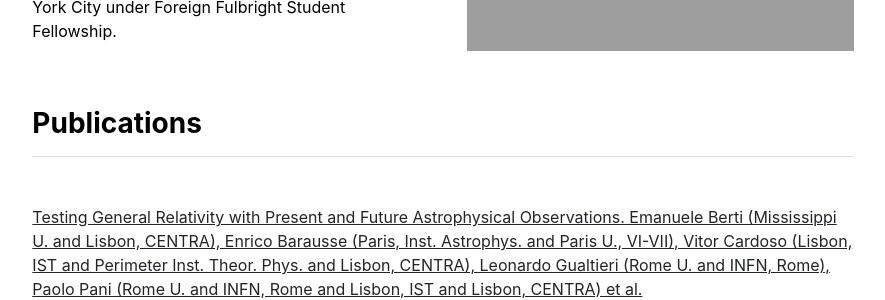
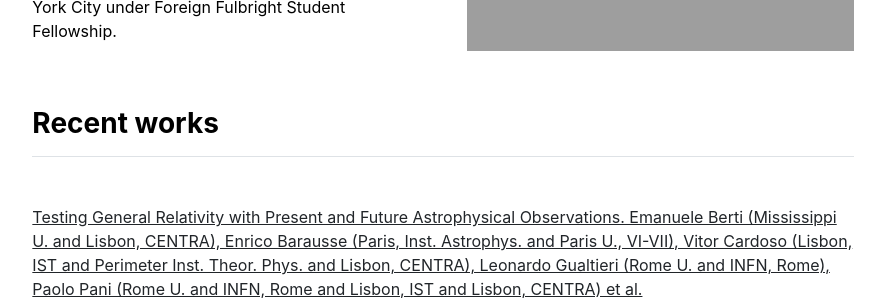
Before and after one commit to masud90/masud90.github.io, a Jekyll site: the page built from index.md, in a window 1280 px wide. Shown: the part 412-712 px from the top of the page, without its empty margins (197-1082 px from the left). Built offline with Jekyll 4.4.1, drawn with Linux system fonts in a browser that asks for light colours.

Commit message:
Update publications.html
Update heading

```diff
--- a/_includes/publications.html
+++ b/_includes/publications.html
@@ -1,6 +1,6 @@
 <div class="row g-5 mb-5">
   <div>
-    <h3 class="fw-bold border-bottom pb-3 mb-5">Publications</h3>
+    <h3 class="fw-bold border-bottom pb-3 mb-5">Recent works</h3>
     {% if page.title == "Home" %}
       {% for item in site.data.publications.featured %}
         <p><a href="{{ item.url }}">{{ item.name }}</a></p>
```
